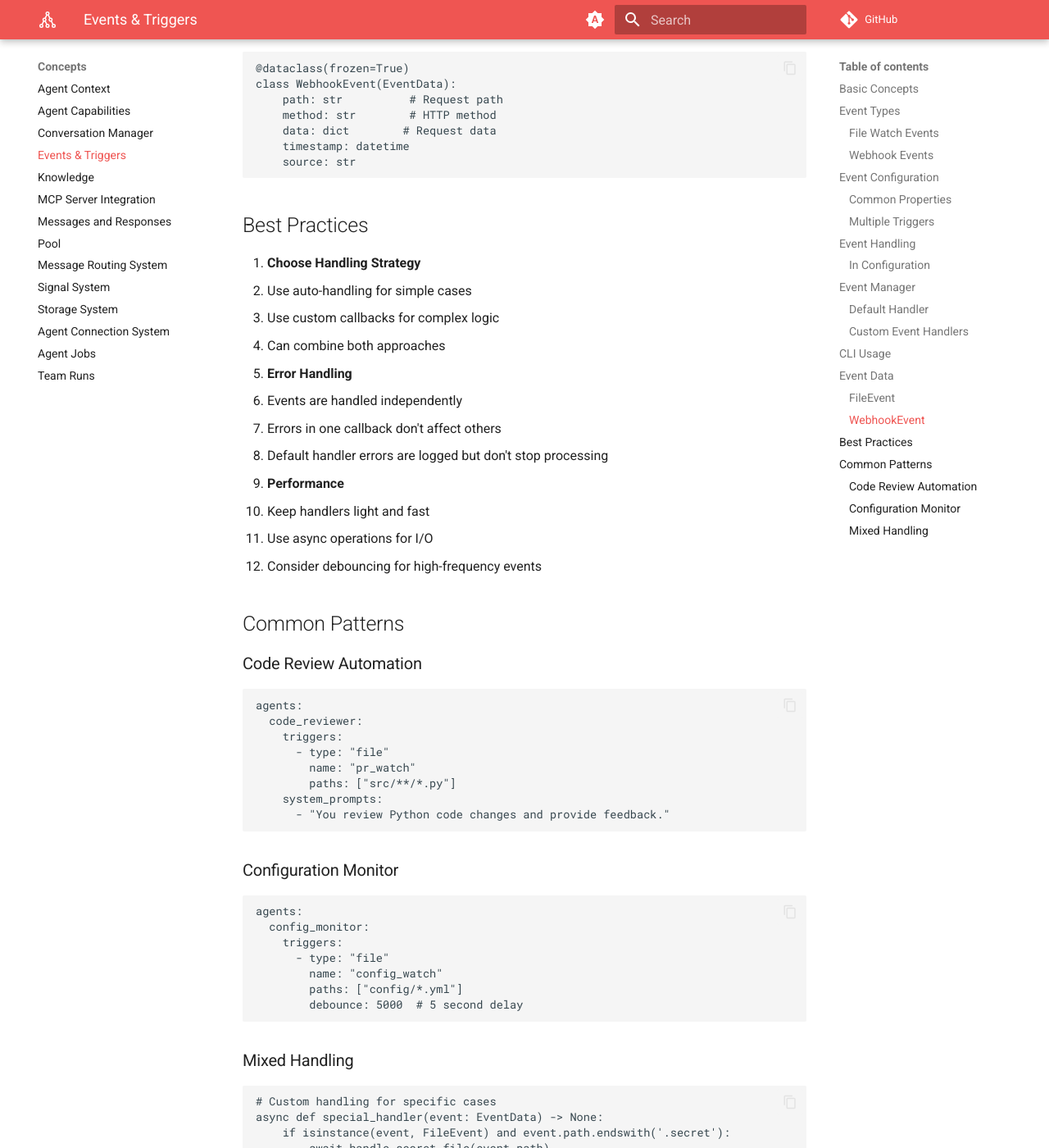
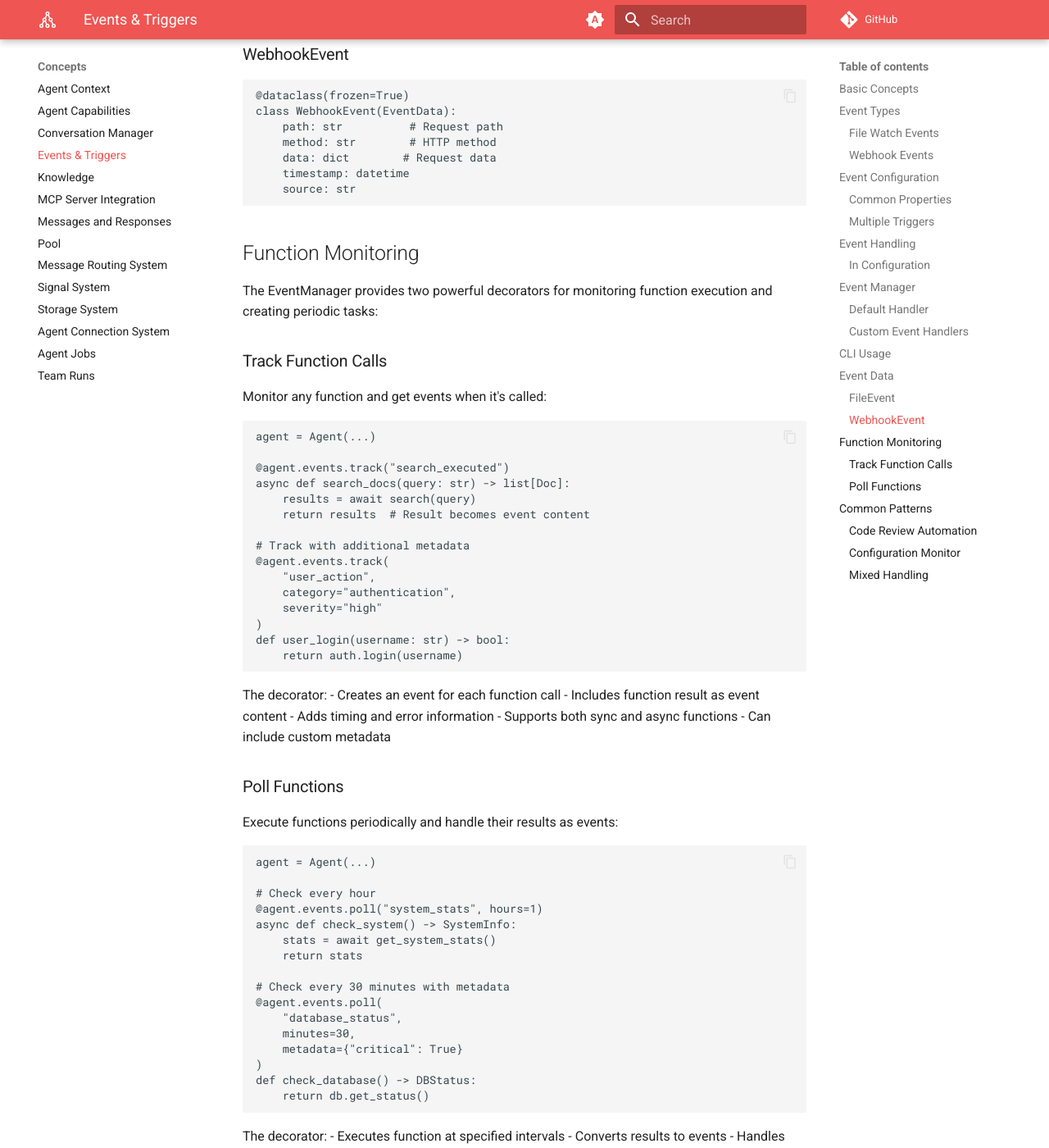
Before and after one commit to uk0/llmling-agent, an MkDocs documentation site: the page built from docs/concepts/events.md, in a window 1280 px wide and 1400 px high, scrolled down 5021 px. Shown: the whole window at 82% size. Built offline with MkDocs 1.6.1 and Material for MkDocs 9.7.7, drawn with Linux system fonts in a browser that asks for light colours; comment, search, counter and statistics services are not loaded; some of the changed text lies outside the part shown.

Commit message:
chore: docs

````diff
--- a/docs/concepts/events.md
+++ b/docs/concepts/events.md
@@ -8,6 +8,8 @@ LLMling-agent supports different types of triggers that can activate agents auto
 - Incoming emails
 - Time-based triggers
 - User interface actions
+- Function calls (monitor functions using a decorator and get event each time it is called)
+
 
 ## Basic Concepts
 
@@ -236,22 +238,70 @@ class WebhookEvent(EventData):
     source: str
 ```
 
-## Best Practices
 
-1. **Choose Handling Strategy**
-   - Use auto-handling for simple cases
-   - Use custom callbacks for complex logic
-   - Can combine both approaches
+## Function Monitoring
 
-2. **Error Handling**
-   - Events are handled independently
-   - Errors in one callback don't affect others
-   - Default handler errors are logged but don't stop processing
+The EventManager provides two powerful decorators for monitoring function execution and creating periodic tasks:
 
-3. **Performance**
-   - Keep handlers light and fast
-   - Use async operations for I/O
-   - Consider debouncing for high-frequency events
+### Track Function Calls
+
+Monitor any function and get events when it's called:
+
+```python
+agent = Agent(...)
+
+@agent.events.track("search_executed")
+async def search_docs(query: str) -> list[Doc]:
+    results = await search(query)
+    return results  # Result becomes event content
+
+# Track with additional metadata
+@agent.events.track(
+    "user_action",
+    category="authentication",
+    severity="high"
+)
+def user_login(username: str) -> bool:
+    return auth.login(username)
+```
+
+The decorator:
+- Creates an event for each function call
+- Includes function result as event content
+- Adds timing and error information
+- Supports both sync and async functions
+- Can include custom metadata
+
+### Poll Functions
+
+Execute functions periodically and handle their results as events:
+
+```python
+agent = Agent(...)
+
+# Check every hour
+@agent.events.poll("system_stats", hours=1)
+async def check_system() -> SystemInfo:
+    stats = await get_system_stats()
+    return stats
+
+# Check every 30 minutes with metadata
+@agent.events.poll(
+    "database_status",
+    minutes=30,
+    metadata={"critical": True}
+)
+def check_database() -> DBStatus:
+    return db.get_status()
+```
+
+The decorator:
+- Executes function at specified intervals
+- Converts results to events
+- Handles both sync and async functions
+- Can include custom metadata
+- Supports flexible time intervals
+
 
 ## Common Patterns
 
````
